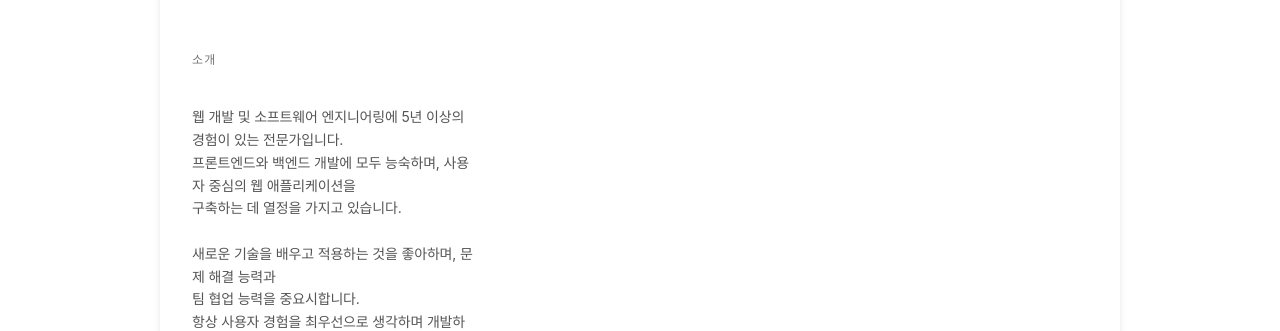
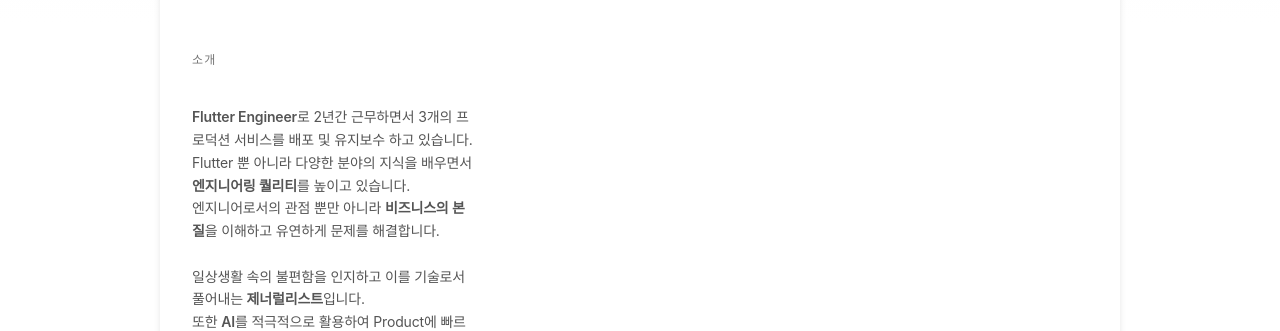
Before and after one commit to halfmoon-mind/portfolio, an Astro site: page /resume in a window 1280 px wide. Shown: the part 477-808 px from the top of the page. Built offline with nearby package versions, Linux system fonts and the light colour scheme; Astro itself is replaced by a stand-in of ours.

Commit message:
feat: 이력서 페이지 소개 섹션 내용 업데이트 - Flutter Engineer로서의 경험 및 기술 강조 - 제너럴리스트 및 Product Engineer로서의 역할 추가 - AI 활용 및 비즈니스 임팩트에 대한 내용 포함

```diff
--- a/src/pages/resume.astro
+++ b/src/pages/resume.astro
@@ -60,13 +60,12 @@ const description = '심상현의 이력서';
 				<div class="intro-section md:col-span-3">
 					<h3 class="text-xs uppercase tracking-widest mb-4 font-medium section-label">소개</h3>
 					<p class="text-sm leading-relaxed whitespace-pre-line">
-						웹 개발 및 소프트웨어 엔지니어링에 5년 이상의 경험이 있는 전문가입니다.
-						프론트엔드와 백엔드 개발에 모두 능숙하며, 사용자 중심의 웹 애플리케이션을
-						구축하는 데 열정을 가지고 있습니다.
+						<strong class='text-[#61dafb]'>Flutter Engineer</strong>로 2년간 근무하면서 3개의 프로덕션 서비스를 배포 및 유지보수 하고 있습니다.
+Flutter 뿐 아니라 다양한 분야의 지식을 배우면서 <strong class='text-[#61dafb]'>엔지니어링 퀄리티</strong>를 높이고 있습니다.
+엔지니어로서의 관점 뿐만 아니라 <strong class='text-[#61dafb]'>비즈니스의 본질</strong>을 이해하고 유연하게 문제를 해결합니다.
 
-						새로운 기술을 배우고 적용하는 것을 좋아하며, 문제 해결 능력과
-						팀 협업 능력을 중요시합니다.
-						항상 사용자 경험을 최우선으로 생각하며 개발하고 있습니다.
+일상생활 속의 불편함을 인지하고 이를 기술로서 풀어내는 <strong class='text-[#61dafb]'>제너럴리스트</strong>입니다.
+또한 <strong class='text-[#61dafb]'>AI</strong>를 적극적으로 활용하여 Product에 빠르게 <strong class='text-[#61dafb]'>비즈니스 임팩트</strong>를 낼 수 있는 방안을 항상 고민하고 적극적으로 제시하는 <strong class='text-[#61dafb]'>Product Engineer</strong>입니다.
 					</p>
 				</div>
 			</div>
```
